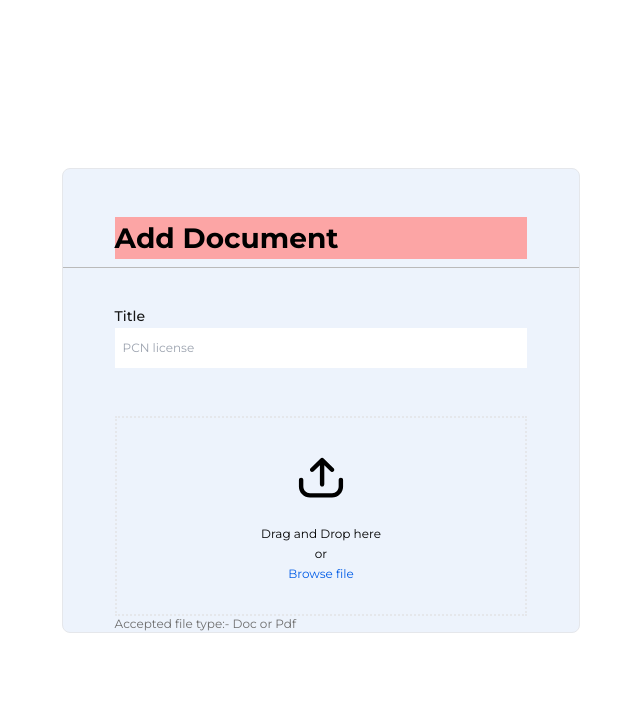
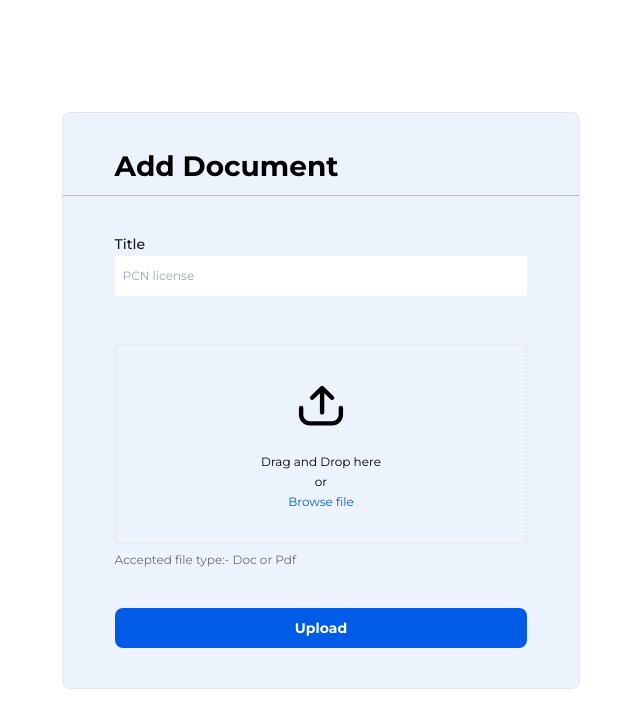
Before and after one commit to ilios91/ilios-fe, a Next.js app: page /upload in a window 1280 px wide. Shown: the top 728 px of the page, without its empty margins (319-959 px from the left). Built offline with nearby package versions, Linux system fonts and the light colour scheme.

Commit message:
add upload document component

```diff
--- a/src/actions/authentication/auth.ts
+++ b/src/actions/authentication/auth.ts
@@ -67,3 +67,10 @@ export async function registerSupplier(
 
   redirect("/");
 }
+
+
+export async function uploadLicense(prevState: any, formData: FormData){
+  const license = formData.get("license");
+
+  return { ...prevState, license }
+}
--- a/src/app/(auth)/upload/page.tsx
+++ b/src/app/(auth)/upload/page.tsx
@@ -1,14 +1,22 @@
+"use client";
+
 import UploadIcon from '../../../components/icons/UploadIcon';
+import Button from '../../../components/common/buttons/Button';
+import { useActionState } from 'react';
+import { uploadLicense } from '@/actions/authentication/auth';
+
 export default function UploadFile() {
+  const [state, action, isPending ] = useActionState(uploadLicense, undefined)
+
   return (
     <div className="h-[100vh] max-h-[100vh] w-full bg-white flex items-center justify-center">
       <div className="max-w-[518px] w-[518px] max-h-[664px] bg-[#EDF3FC] border-[1px] rounded-lg">
-        <header className="mt-12 border-b-[1px] border-[#BABABA] pb-2">
-          <h2 className="font-bold text-[28px] w-[80%] mx-auto bg-red-300">Add Document</h2>
+        <header className="mt-8 border-b-[1px] border-[#BABABA] pb-2">
+          <h2 className="font-bold text-[28px] w-[80%] mx-auto">Add Document</h2>
         </header>
 
         <div className="w-[80%] mt-9 mx-auto">
-          <form action="w-full">
+          <form action={action}>
             <label htmlFor="title" className="font-medium text-sm text-[#171717]">Title</label>
             <input className="h-10 w-full border-none outline-none px-2 text-xs" type="text" placeholder="PCN license" />
 
@@ -24,7 +32,9 @@ export default function UploadFile() {
               </p>
             </label>
 
-            <p className="text-xs text-[#6E6E6E]">Accepted file type:- Doc or Pdf</p>
+            <p className="mt-2 text-xs text-[#6E6E6E]">Accepted file type:- Doc or Pdf</p>
+
+            <Button className='w-full h-10 rounded-lg my-10 bg-blue-normal text-white text-sm font-bold' text='Upload' disabled={false}/>
           </form>
         </div>
       </div>
```
